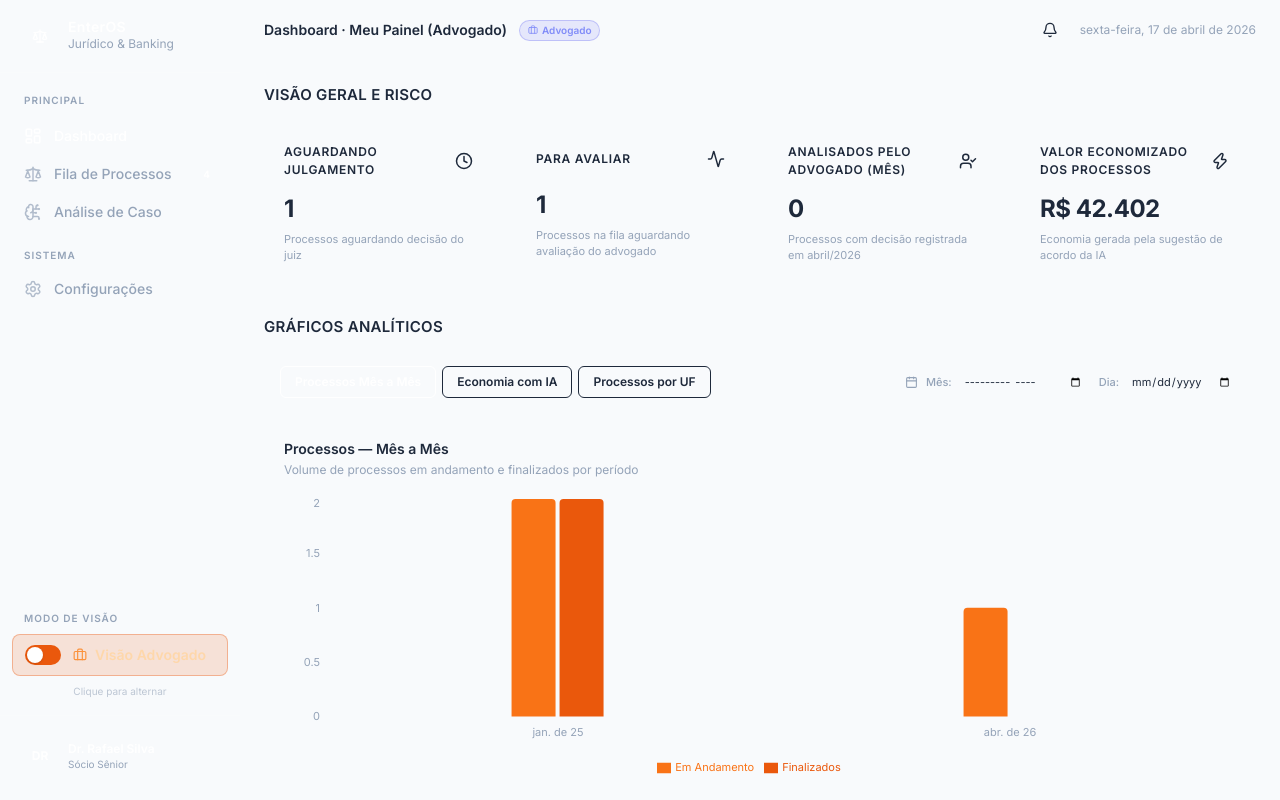
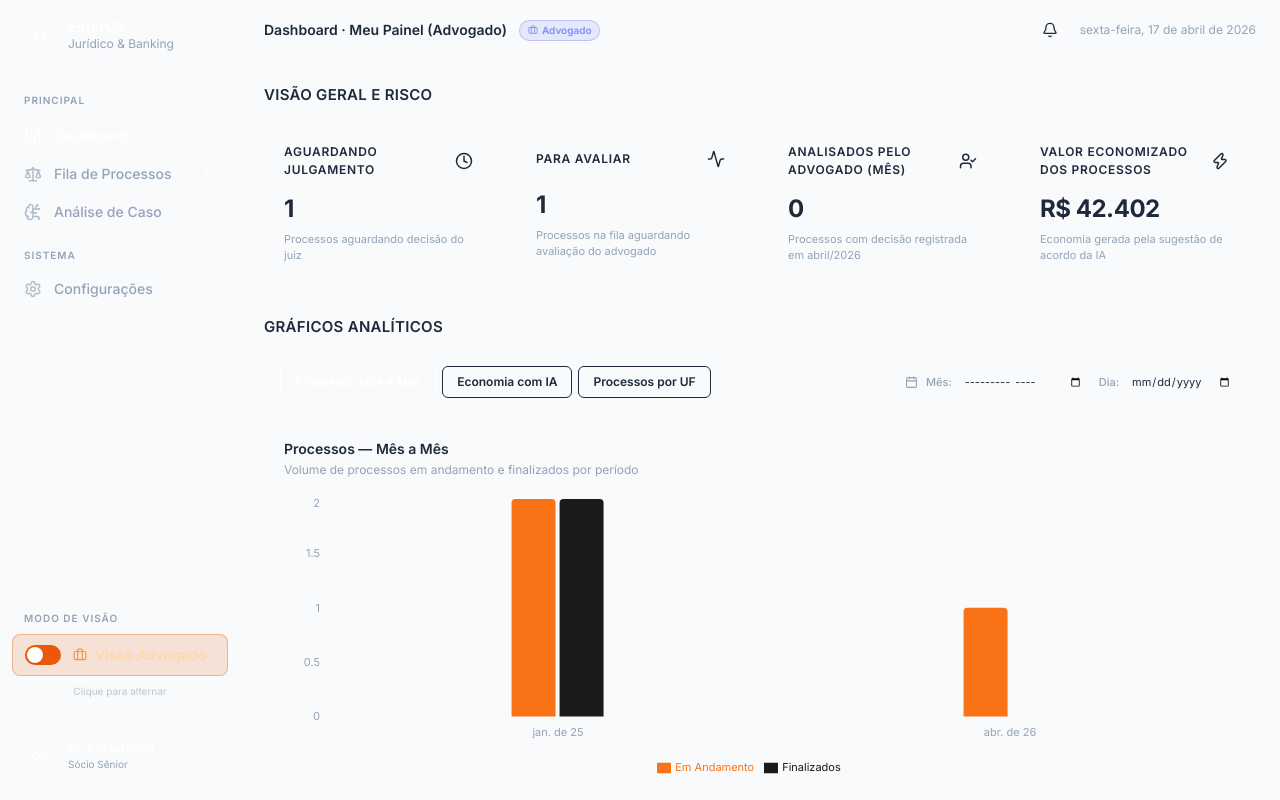
Before and after one commit to marco-fabian/hackathon-ufmg-2026-grupo8, a React (Vite) app in the folder src/frontend/: page / in a window 1280 px wide. Built offline with nearby package versions, Linux system fonts and the light colour scheme.

Commit message:
novas cores

```diff
--- a/src/frontend/src/pages/dashboard/DashboardPage.tsx
+++ b/src/frontend/src/pages/dashboard/DashboardPage.tsx
@@ -13,11 +13,11 @@ function checkAderente(statusIA: string, decisaoAdv: string): boolean {
   return String(statusIA).toLowerCase() === String(decisaoAdv).toLowerCase()
 }
 
-const COLOR_SUCCESS = '#EA580C'   // laranja principal
-const COLOR_DANGER  = '#1A1A1A'   // preto
-const COLOR_BLUE    = '#F97316'   // laranja médio
-const COLOR_AMBER   = '#FB923C'   // laranja claro
-const COLOR_PURPLE  = '#7C2D12'   // marrom-laranja escuro
+const COLOR_ORANGE       = '#F97316'  // laranja
+const COLOR_BLACK        = '#1A1A1A'  // preto
+const COLOR_ORANGE_DARK  = '#EA580C'  // laranja escuro
+const COLOR_ORANGE_LIGHT = '#FB923C'  // laranja claro
+const COLOR_GRAY         = '#6B7280'  // cinza neutro
 
 type ChartType = 'acuracia' | 'mes-a-mes' | 'economia' | 'por-uf'
 
@@ -381,8 +381,8 @@ export default function DashboardPage() {
               data={acuraciaData}
               xAxisKey="name"
               series={[
-                { dataKey: 'Acatada',      label: 'Sugestão Acatada', color: COLOR_SUCCESS },
-                { dataKey: 'Não Acatada',  label: 'Não Acatada',      color: COLOR_DANGER  },
+                { dataKey: 'Acatada',      label: 'Sugestão Acatada', color: COLOR_ORANGE },
+                { dataKey: 'Não Acatada',  label: 'Não Acatada',      color: COLOR_BLACK  },
               ]}
             />
           )}
@@ -394,8 +394,8 @@ export default function DashboardPage() {
               data={mesMesData}
               xAxisKey="name"
               series={[
-                { dataKey: 'Em Andamento', label: 'Em Andamento', color: COLOR_BLUE    },
-                { dataKey: 'Finalizados',  label: 'Finalizados',  color: COLOR_SUCCESS },
+                { dataKey: 'Em Andamento', label: 'Em Andamento', color: COLOR_ORANGE },
+                { dataKey: 'Finalizados',  label: 'Finalizados',  color: COLOR_BLACK  },
               ]}
             />
           )}
@@ -408,10 +408,10 @@ export default function DashboardPage() {
               xAxisKey="name"
               formatValue={formatCurrencyCompact}
               series={[
-                { dataKey: 'Valor em Risco',     label: 'Valor em Risco',     color: COLOR_AMBER  },
-                { dataKey: 'Condenação Total',   label: 'Condenação Total',   color: COLOR_DANGER  },
-                { dataKey: 'Acordo Sugerido IA', label: 'Acordo Sugerido IA', color: COLOR_PURPLE  },
-                { dataKey: 'Economia Gerada',    label: 'Economia Gerada',    color: COLOR_SUCCESS },
+                { dataKey: 'Valor em Risco',     label: 'Valor em Risco',     color: COLOR_ORANGE_LIGHT },
+                { dataKey: 'Condenação Total',   label: 'Condenação Total',   color: COLOR_BLACK        },
+                { dataKey: 'Acordo Sugerido IA', label: 'Acordo Sugerido IA', color: COLOR_ORANGE_DARK  },
+                { dataKey: 'Economia Gerada',    label: 'Economia Gerada',    color: COLOR_GRAY         },
               ]}
             />
           )}
@@ -423,8 +423,8 @@ export default function DashboardPage() {
               data={ufData}
               xAxisKey="name"
               series={[
-                { dataKey: 'Processos',   label: 'Total',       color: COLOR_BLUE    },
-                { dataKey: 'Finalizados', label: 'Finalizados', color: COLOR_SUCCESS },
+                { dataKey: 'Processos',   label: 'Total',       color: COLOR_ORANGE },
+                { dataKey: 'Finalizados', label: 'Finalizados', color: COLOR_BLACK  },
               ]}
             />
           )}
```
